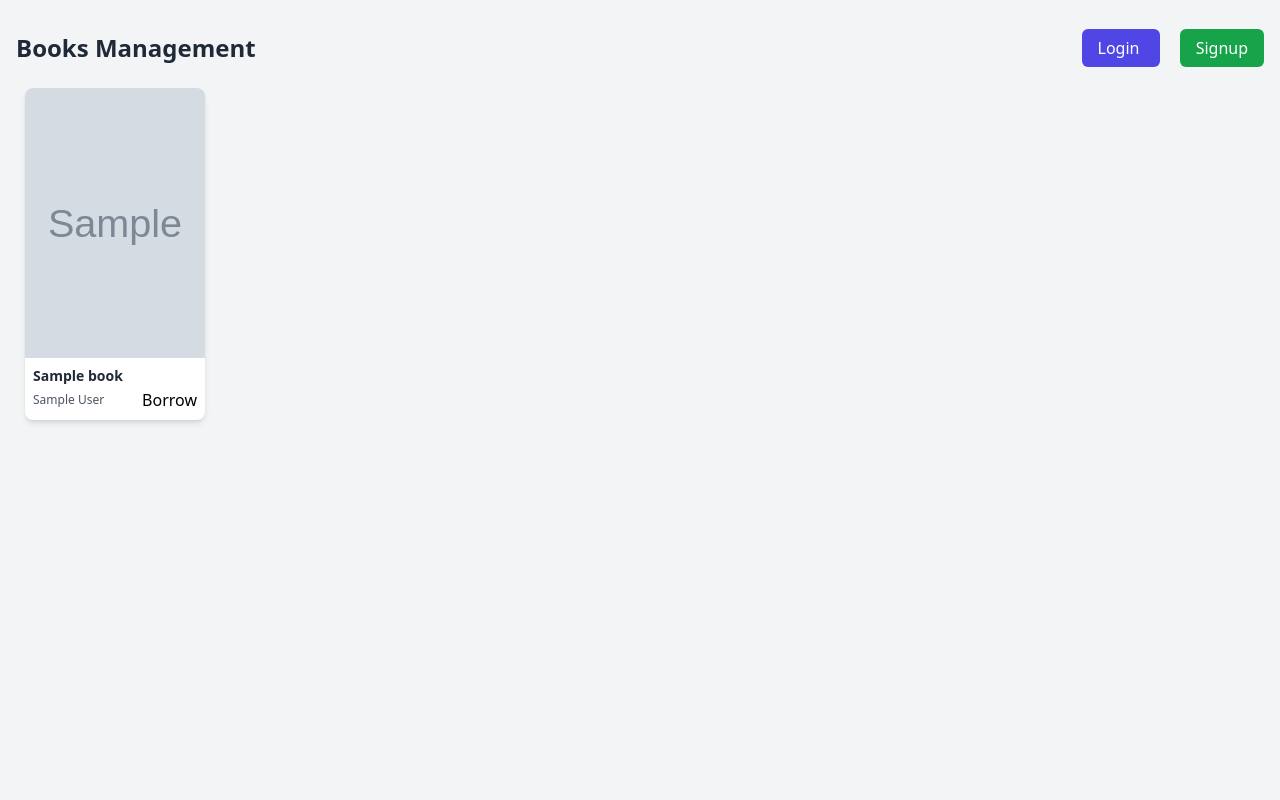
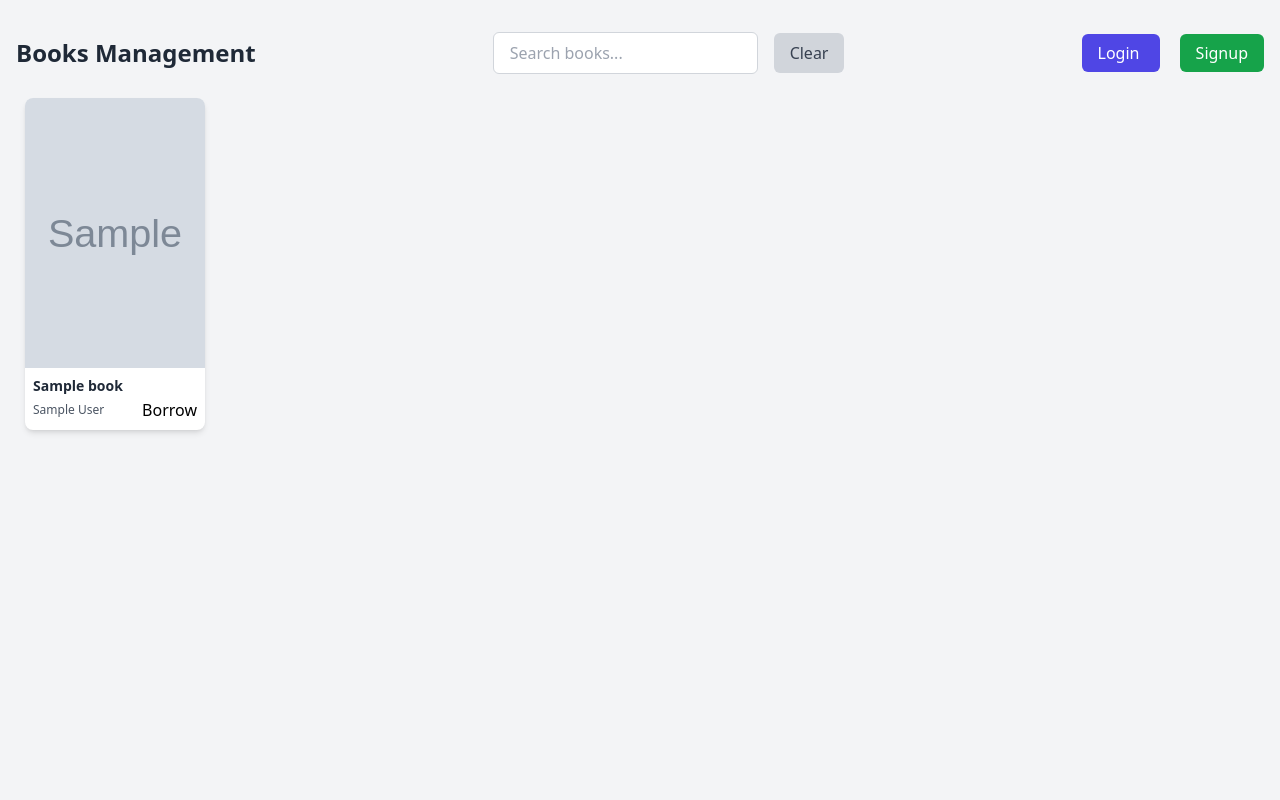
Before and after one commit to Thisishemmit/brief10, a PHP site: page / in a window 1280 px wide. Run offline with PHP 8.4, Linux system fonts and the light colour scheme; tables that the repository leaves empty hold one stand-in row (values such as "Sample post"); grey boxes marked "Sample" are stand-in pictures.

Commit message:
LM-29 search by category

```diff
--- a/app/models/Book.php
+++ b/app/models/Book.php
@@ -410,4 +410,27 @@ class Book
                 ORDER BY r.reserved_at ASC";
         return $this->db->fetchAll($sql, [':book_id' => $book_id]);
     }
+
+    public function searchByCategory($term)
+    {
+        $sql = "SELECT b.* FROM Books b
+                JOIN Categories c ON b.category_id = c.id_category
+                WHERE c.name LIKE :term";
+        $params = [':term' => '%' . $term . '%'];
+        $books = $this->db->fetchAll($sql, $params);
+
+        return array_map(function ($book) {
+            return [
+                'id_book' => $book['id_book'],
+                'title' => $book['title'],
+                'author' => $book['author'],
+                'category_id' => $book['category_id'],
+                'cover_image' => $book['cover_image'],
+                'summary' => $book['summary'],
+                'id_user' => $book['id_user'],
+                'status' => $book['status'],
+                'created_at' => $book['created_at']
+            ];
+        }, $books);
+    }
 }
--- a/app/views/books.php
+++ b/app/views/books.php
@@ -1,7 +1,6 @@
 <?php
 require_once 'app/helpers/errors.php';
 ?>
-
 <!DOCTYPE html>
 <html lang="en">
 
@@ -36,6 +35,15 @@ require_once 'app/helpers/errors.php';
         <main class="container mx-auto px-4 py-8 max-w-7xl">
             <div class="flex justify-between mb-6 items-center">
                 <h1 class="text-2xl font-bold text-gray-800">Books Management</h1>
+                <div class="flex items-center space-x-4">
+                    <input type="text" id="searchInput" placeholder="Search books..." class="px-4 py-2 rounded-md border border-gray-300 focus:outline-none focus:ring-2 focus:ring-indigo-500">
+                    <button id="clearButton" class="bg-gray-300 text-gray-700 px-4 py-2 rounded-md hover:bg-gray-400 transition duration-200">
+                        Clear
+                    </button>
+                </div>
+
+
+
                 <div>
                     <?php if (isset($_SESSION['user'])): ?>
                         <a href="/logout"
@@ -62,7 +70,7 @@ require_once 'app/helpers/errors.php';
                 </div>
             <?php endif; ?>
 
-            <div class="grid grid-cols-2 sm:grid-cols-3 lg:grid-cols-5 xl:grid-cols-6 gap-3">
+            <div class="grid grid-cols-2 sm:grid-cols-3 lg:grid-cols-5 xl:grid-cols-6 gap-3" id="books">
                 <?php foreach ($books as $book) : ?>
                     <div class="bg-white rounded-lg shadow-md overflow-hidden hover:shadow-lg transition duration-200 cursor-pointer max-w-[180px] w-full mx-auto"
                          onclick="showBookDetails(<?= htmlspecialchars(json_encode([
@@ -72,7 +80,7 @@ require_once 'app/helpers/errors.php';
                              'category' => $book->getCategory(),
                              'summary' => $book->getSummary(),
                              'cover' => $book->getCoverImage()
-                         ])) ?>)">
+                         ])) ?>)" id="book">
                         <div class="relative pb-[150%]">
                             <img src="/images/<?= $book->getCoverImage() ?>"
                                  alt="<?= htmlspecialchars($book->getTitle()) ?>"
@@ -158,7 +166,6 @@ require_once 'app/helpers/errors.php';
     <script>
        function openBorrowModal(bookId) {
     window.currentBookId = bookId;
-
     document.getElementById('borrowModal').classList.add('show');
 }
 
@@ -170,6 +177,7 @@ require_once 'app/helpers/errors.php';
     const bookId = window.currentBookId;
     console.log(`Borrowing book ID ${bookId} for ${days} days`);
     hideBorrowModal();
+
     fetch(`/borrow`, {
         method: 'POST',
         headers: {
@@ -192,13 +200,79 @@ require_once 'app/helpers/errors.php';
     document.getElementById('modalCategory').textContent = book.category;
     document.getElementById('modalSummary').textContent = book.summary;
     document.getElementById('modalCover').src = `/images/${book.cover}`;
-
     document.getElementById('bookModal').classList.add('show');
 }
 
 function hideBookDetails() {
     document.getElementById('bookModal').classList.remove('show');
 }
+
+document.getElementById('clearButton').addEventListener('click', function () {
+    document.getElementById('searchInput').value = '';
+
+    const oldbooks = document.querySelectorAll('#books > div');
+    const newbooks = document.querySelectorAll('.search_book');
+    oldbooks.forEach(book => {
+        book.style.display = 'block';
+    });
+    newbooks.forEach(book => {
+        book.style.display = 'none';
+    });
+});
+
+document.getElementById('searchInput').addEventListener('input', function () {
+
+    const query = this.value;
+    if (query.length > 2) {
+        fetch(`/search?q=${encodeURIComponent(query)}`)
+            .then(response => response.json())
+            .then(data => {
+                const booksContainer = document.getElementById('books');
+                const oldbooks = document.querySelectorAll('#books > div');
+
+                oldbooks.forEach(book => {
+                    book.style.display = 'none';
+                });
+                if (data.length > 0) {
+                    data.forEach(book => {
+                        const bookDiv = document.createElement('div');
+                        bookDiv.className =
+                            'search_book bg-white rounded-lg shadow-md overflow-hidden hover:shadow-lg transition duration-200 cursor-pointer max-w-[180px] w-full mx-auto';
+
+                        bookDiv.onclick = () => showBookDetails({
+                            id: book.id,
+                            title: book.title,
+                            author: book.author,
+                            category: book.category,
+                            summary: book.summary,
+                            cover: book.cover_image
+                        });
+
+                        bookDiv.innerHTML = `
+                            <div class="relative pb-[150%]">
+                                <img src="/images/${book.cover_image}"
+                                     alt="${book.title}"
+                                     class="absolute inset-0 w-full h-full object-cover">
+                            </div>
+                            <div class="p-2">
+                                <h3 class="font-semibold text-sm mb-0.5 text-gray-800 truncate">${book.title}</h3>
+                                <div class="flex justify-between items-center">
+                                    <p class="text-gray-600 text-xs truncate flex-1">${book.author}</p>
+                                    ${book.status === 'available' ? `
+                                        <button onclick="event.stopPropagation(); openBorrowModal(${book.id})"
+                                                class="text-xs bg-blue-500 text-white px-2 py-1 rounded hover:bg-blue-600 transition duration-200">
+                                            Borrow
+                                        </button>` : ''}
+                                </div>
+                            </div>`;
+                        booksContainer.appendChild(bookDiv);
+                    });
+                }
+            })
+            .catch(error => console.error('Error fetching search results:', error));
+    }
+});
+
     </script>
 </body>
 
--- a/routes.php
+++ b/routes.php
@@ -147,6 +147,9 @@ $public_routes = [
     ],
     '/logout' => [
         'controller' => 'app/controllers/logout.php'
+    ],
+    '/search' => [
+        'controller' => 'app/controllers/search.php'
     ]
 ];
 
```
Also changed, not shown: app/controllers/search.php (added, +17 -0 lines). Lines whose indentation alone changed are shown as unchanged.
